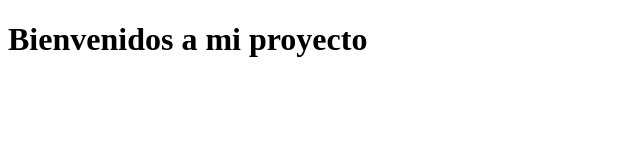
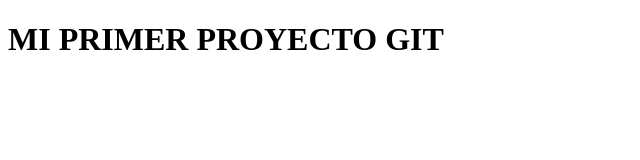
Before and after one commit to rodriguezabigail633-arch/tp-git-rodriguez, a plain HTML site: page index.html in a window 1280 px wide. Shown: the whole page, without its empty margins (0-640 px from the left). Drawn offline with Linux system fonts and the light colour scheme.

Commit message:
cambio titulo principal

```diff
--- a/index.html
+++ b/index.html
@@ -5,6 +5,6 @@
     <title>Mi Página</title>
 </head>
 <body>
-    <h1>Bienvenidos a mi proyecto</h1>
+    <h1>MI PRIMER PROYECTO GIT</h1>
 </body>
 </html>
```
